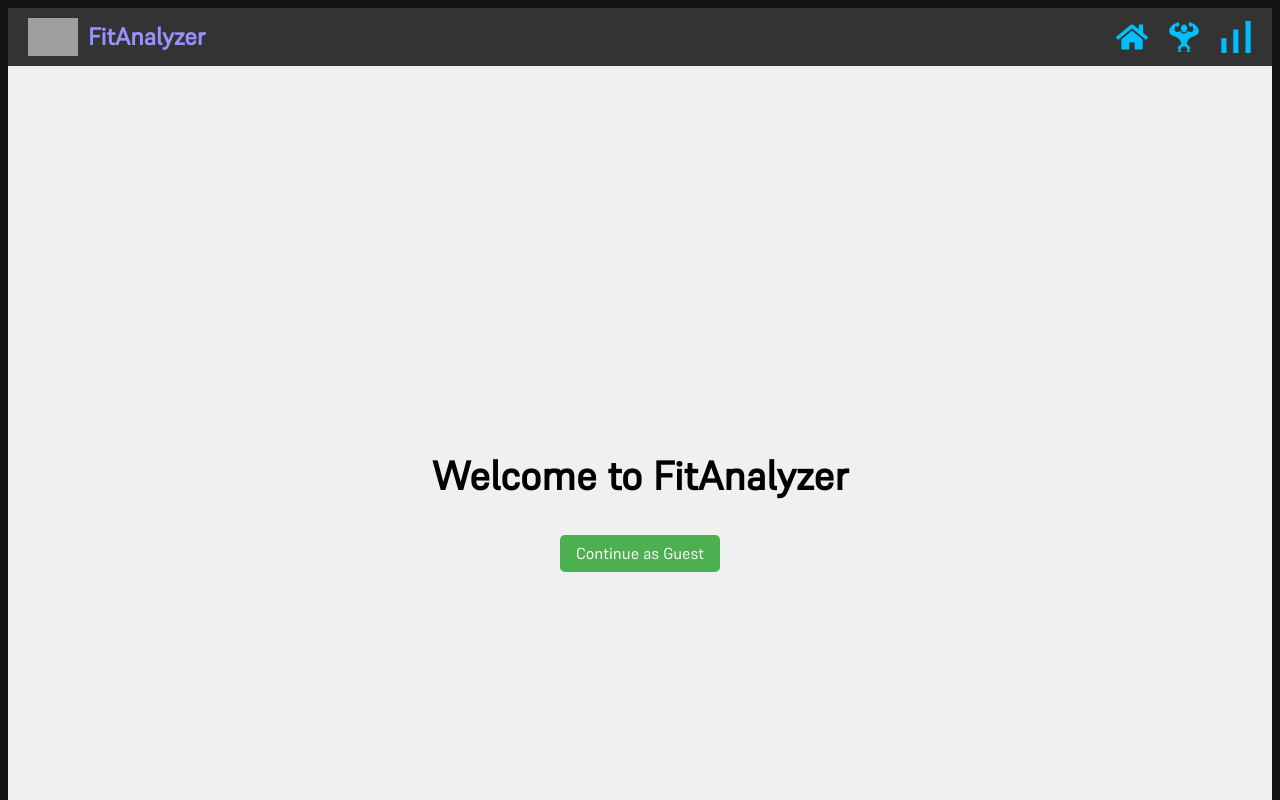
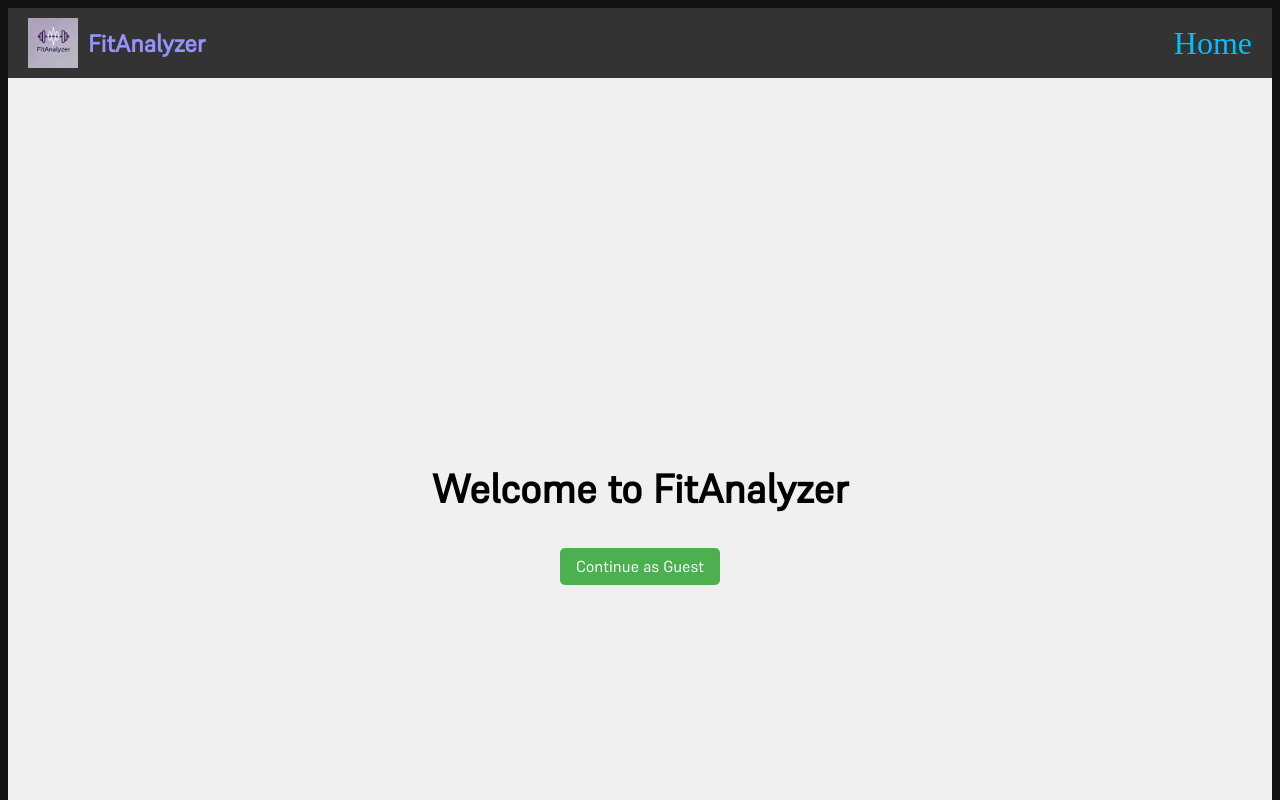
Before and after one commit to Ph1so/FitAnalyzer, a React (Create React App) app: page / in a window 1280 px wide. Shown: the top 800 px of the page. Built offline with nearby package versions, Linux system fonts and the light colour scheme; grey boxes are pictures that could not be loaded.

Commit message:
fixed errors from merging

```diff
--- a/src/components/Navbar.css
+++ b/src/components/Navbar.css
@@ -28,7 +28,8 @@
   gap: 20px;
 }
 
-.icon {
+.navbar-links {
   font-size: 2em;
   color: #00bfff;
+  text-decoration: none;
 }
--- a/src/components/Navbar.js
+++ b/src/components/Navbar.js
@@ -1,9 +1,9 @@
-import React from 'react';
-import './Navbar.css';
-import logo from './logo.webp';
-import { FaHome } from "react-icons/fa";
-import { GiMuscleUp } from "react-icons/gi";
-import { SiSimpleanalytics } from "react-icons/si";
+import React from "react";
+import "./Navbar.css";
+import logo from "../images/logo.webp";
+// import { FaHome } from "react-icons/fa";
+// import { GiMuscleUp } from "react-icons/gi";
+// import { SiSimpleanalytics } from "react-icons/si";
 
 const Navbar = () => {
   return (
@@ -11,12 +11,15 @@ const Navbar = () => {
       <img src={logo} alt="FitAnalyzer Logo" className="navbar-logo" />
       <h1 className="navbar-title">FitAnalyzer</h1>
       <div className="icon-container">
-                <FaHome className="icon" />
+        {/* <FaHome className="icon" />
         <GiMuscleUp className="icon" />
-                <SiSimpleanalytics className="icon" />
+        <SiSimpleanalytics className="icon" /> */}
+        <a href="/" className="navbar-links">
+          Home
+        </a>
       </div>
     </nav>
   );
 };
 
-export default Navbar
+export default Navbar;
```
Also changed, not shown: src/App.js (+6 -6 lines), src/images/logo.webp (renamed from public/logo.webp). Lines whose indentation alone changed are shown as unchanged.
